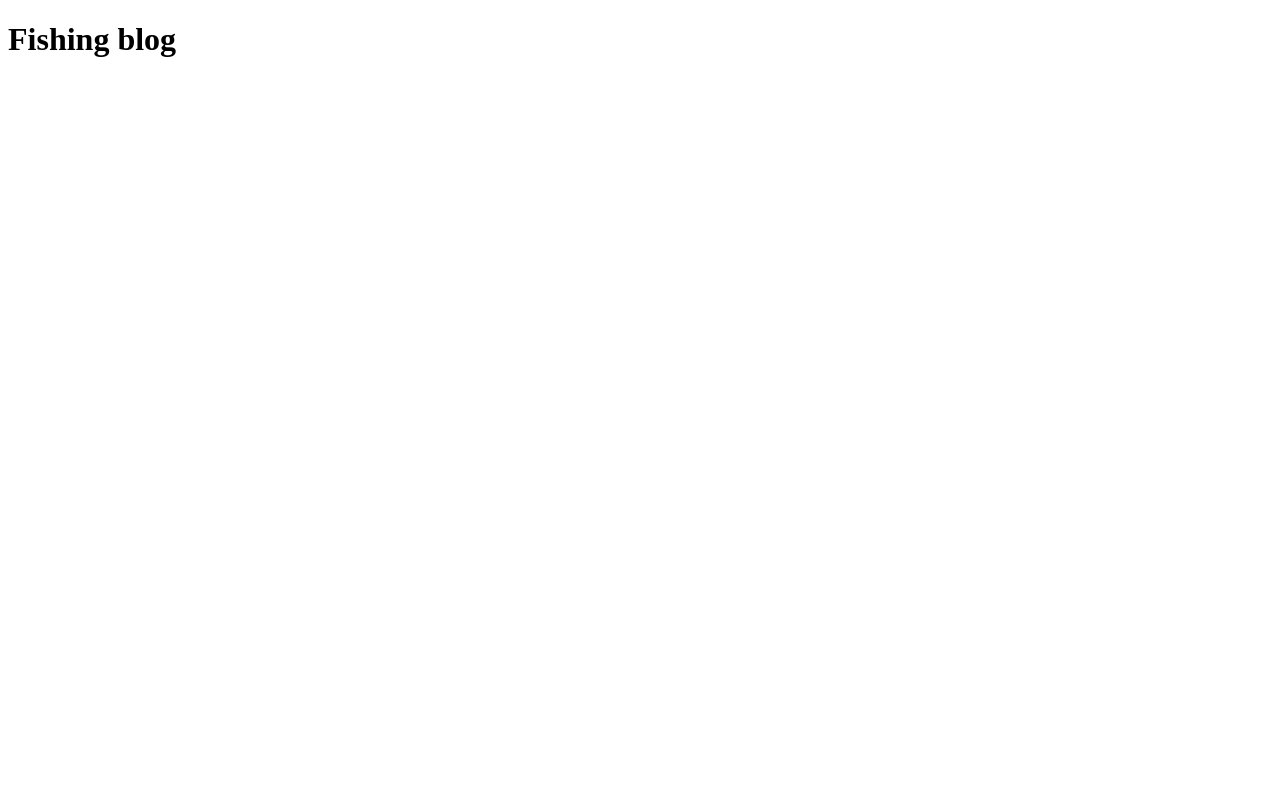
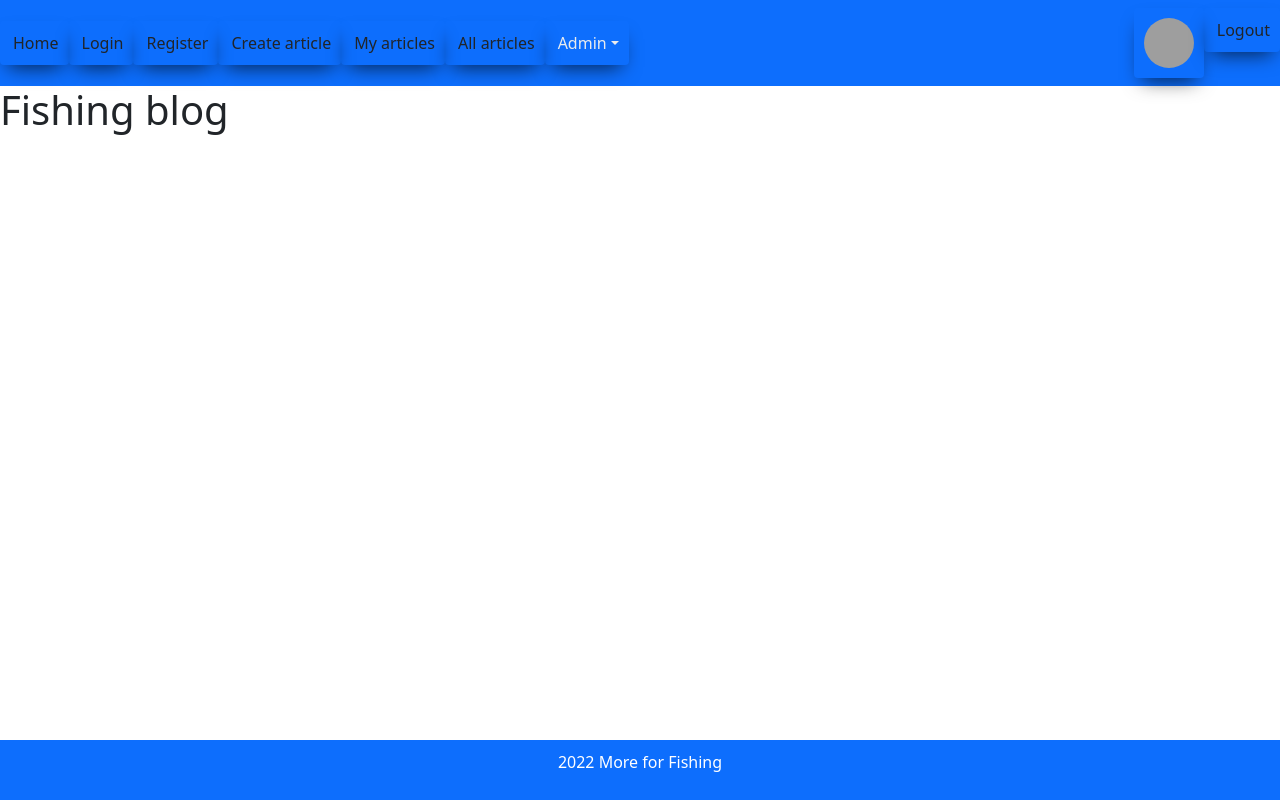
Before and after one commit to DimoYa/React-final-project, a JavaScript app in the folder src/more-for-fishing/: page / in a window 1280 px wide. Built offline with nearby package versions, Linux system fonts and the light colour scheme; grey boxes are pictures that could not be loaded.

Commit message:
add header, footer and bootstrap

```diff
--- a/src/more-for-fishing/package.json
+++ b/src/more-for-fishing/package.json
@@ -6,6 +6,7 @@
     "@testing-library/jest-dom": "^5.16.4",
     "@testing-library/react": "^13.3.0",
     "@testing-library/user-event": "^13.5.0",
+    "bootstrap": "^5.1.3",
     "react": "^18.2.0",
     "react-dom": "^18.2.0",
     "react-scripts": "5.0.1",
--- a/src/more-for-fishing/src/App.js
+++ b/src/more-for-fishing/src/App.js
@@ -1,9 +1,16 @@
+import { Header } from './components/common/header/Header';
+import { Footer } from './components/common/footer/Footer';
+
 import './App.css';
 
 function App() {
   return (
     <div>
+      <Header />
+
       <h1>Fishing blog</h1>
+
+      <Footer />
     </div>
   );
 }
--- /dev/null
+++ b/src/more-for-fishing/src/components/common/footer/Footer.css
@@ -0,0 +1,14 @@
+footer {
+    position: absolute;
+    bottom: 0;
+    width: 100%;
+}
+
+footer p {
+    float: center;
+    display: block;
+    color: white;
+    text-align: center;
+    padding: 10px;
+    text-decoration: none;
+}
--- /dev/null
+++ b/src/more-for-fishing/src/components/common/footer/Footer.js
@@ -0,0 +1,11 @@
+import './Footer.css';
+
+export const Footer = () => {
+    return (
+        <footer className="footer-expand-md navbar-dark bg-primary">
+            <div>
+            <p>{new Date().getFullYear()} More for Fishing</p>
+            </div>
+        </footer>
+    );
+};
--- /dev/null
+++ b/src/more-for-fishing/src/components/common/header/Header.css
@@ -0,0 +1,34 @@
+nav a {
+    display: block;
+    color: #e9ebee;
+    text-align: center;
+    padding: 10px;
+    margin: auto;
+    text-decoration: none;
+}
+
+.avatar {
+  width: 50px;
+  height: 50px;
+  border-radius: 50%;
+}
+
+
+.dropdownItem {
+  font-weight: bold;
+  color: #147a9e!important;
+}
+
+
+i {
+  margin-right: 3px;
+}
+
+a {
+  border-radius: 4px;
+  color: #fff;
+  text-align: center;
+  transition: all 0.5s;
+  cursor: pointer;
+  box-shadow: 0 10px 20px -8px rgba(0, 0, 0,.7);
+}
--- /dev/null
+++ b/src/more-for-fishing/src/components/common/header/Header.js
@@ -0,0 +1,49 @@
+import './Header.css';
+
+export const Header = () => {
+    return (
+        <header>
+            <nav class="navbar navbar-dark bg-primary navbar-expand-md navbar-dark">
+                <div class="navbar-collapse collapse d-sm-inline-flex justify-content-between" >
+                    <ul class="navbar-nav mr-auto mt-2 mt-lg-0">
+                        <li class="nav-item" href="/">
+                            <a><i class="fa fa-fw fa-home"></i><span>Home</span></a>
+                        </li>
+                        <li class="nav-item" href="#">
+                            <a><i class="fas fa-sign-in-alt"></i><span>Login</span></a>
+                        </li>
+                        <li class="nav-item" href="#">
+                            <a><i class="fas fa-user-plus"></i><span>Register</span></a>
+                        </li>
+                        <li class="nav-item" href="#">
+                            <a><i class="fa fa-plus"></i><span>Create
+                                article</span></a>
+                        </li>
+                        <li class="nav-item" href="#">
+                            <a><i class="fas fa-newspaper"></i><span>My articles</span></a>
+                        </li>
+                        <li class="nav-item" href="#">
+                            <a><i class="fas fa-person-booth"></i><span>All articles</span></a>
+                        </li>
+                        <li class="dropdown">
+                            <a class="dropdown-toggle" data-toggle="dropdown" aria-expanded="true"><i
+                                class="fas fa-user-shield"></i>Admin</a>
+                            <ul class="dropdown-menu">
+                                <a class="dropdownItem" href="#">User management</a>
+                            </ul>
+                        </li>
+                    </ul>
+                    <ul class="navbar-nav mt-2 mt-lg-0">
+
+                        <li class="nav-item" href="#">
+                            <a><img src="https://cdn.pixabay.com/photo/2015/10/05/22/37/blank-profile-picture-973460_960_720.png" class="avatar" alt="Avatar" /></a>
+                        </li>
+                        <li class="nav-item">
+                            <a><i class="fas fa-sign-out-alt"></i><span>Logout</span></a>
+                        </li>
+                    </ul>
+                </div>
+            </nav>
+        </header>
+    );
+}
--- a/src/more-for-fishing/src/index.js
+++ b/src/more-for-fishing/src/index.js
@@ -1,5 +1,6 @@
 import ReactDOM from 'react-dom/client';
-import App from './App'
+import App from './App';
+import 'bootstrap/dist/css/bootstrap.css';
 
 const root = ReactDOM.createRoot(document.getElementById('root'));
 root.render(
```
Also changed, not shown: 1 other file (tests, documents, lock files or other folders).
